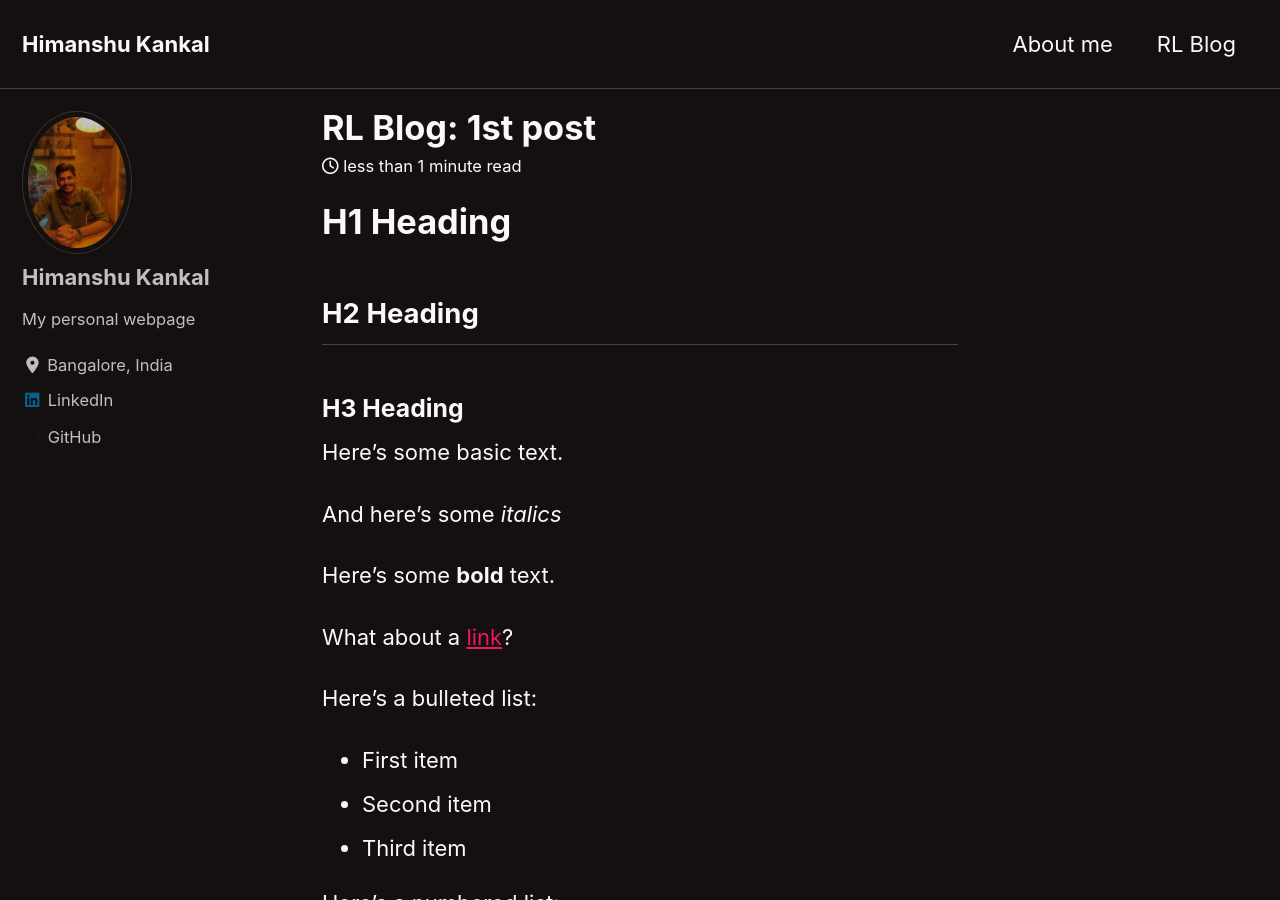
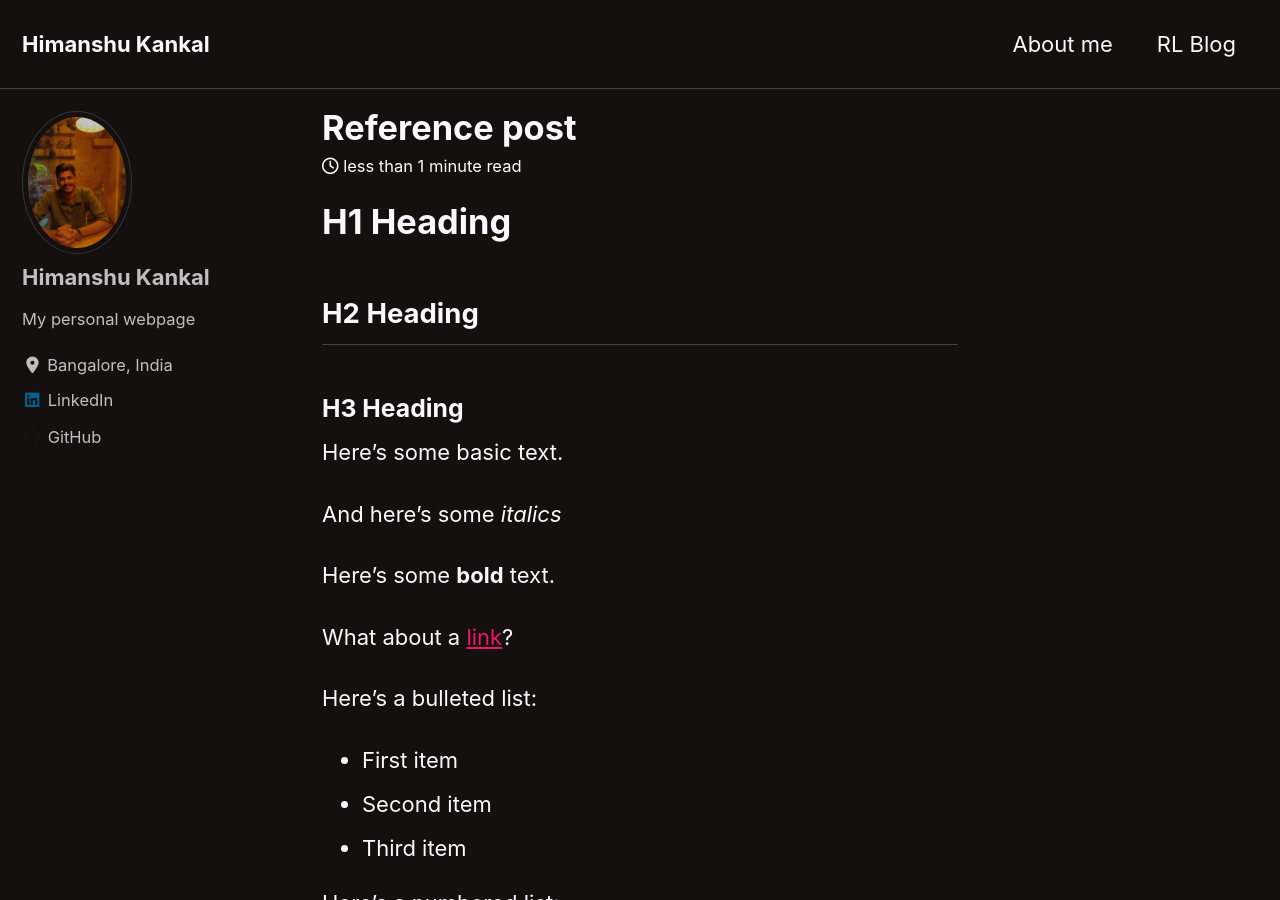
Before and after one commit to HimanUK/himanuk.github.io, a Jekyll site: the page built from _posts/2020-04-11-first_post.md, in a window 1280 px wide and 900 px high. Built offline with Jekyll 4.4.1, drawn with Linux system fonts in a browser that asks for light colours; cached includes are drawn as plain includes; nearby versions of some CDN libraries; formulas are drawn with MathJax 3.

Commit message:
ref post

```diff
--- a/_posts/2020-04-11-first_post.md
+++ b/_posts/2020-04-11-first_post.md
@@ -1,5 +1,5 @@
 ---
-title: "RL Blog: 1st post"
+title: "Reference post"
 date: 2020-04-11
 tags: [Reinforcement Learning]
 excerpt: "1st post"
```
